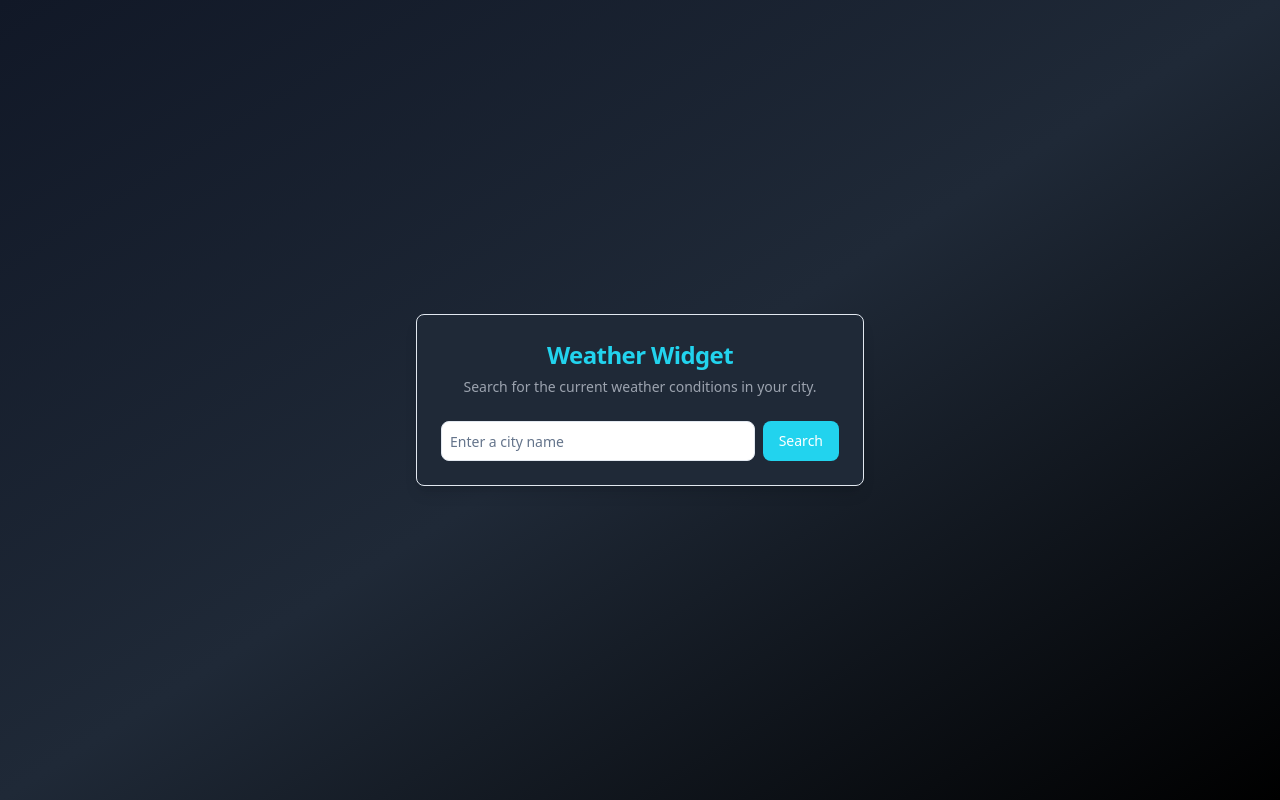
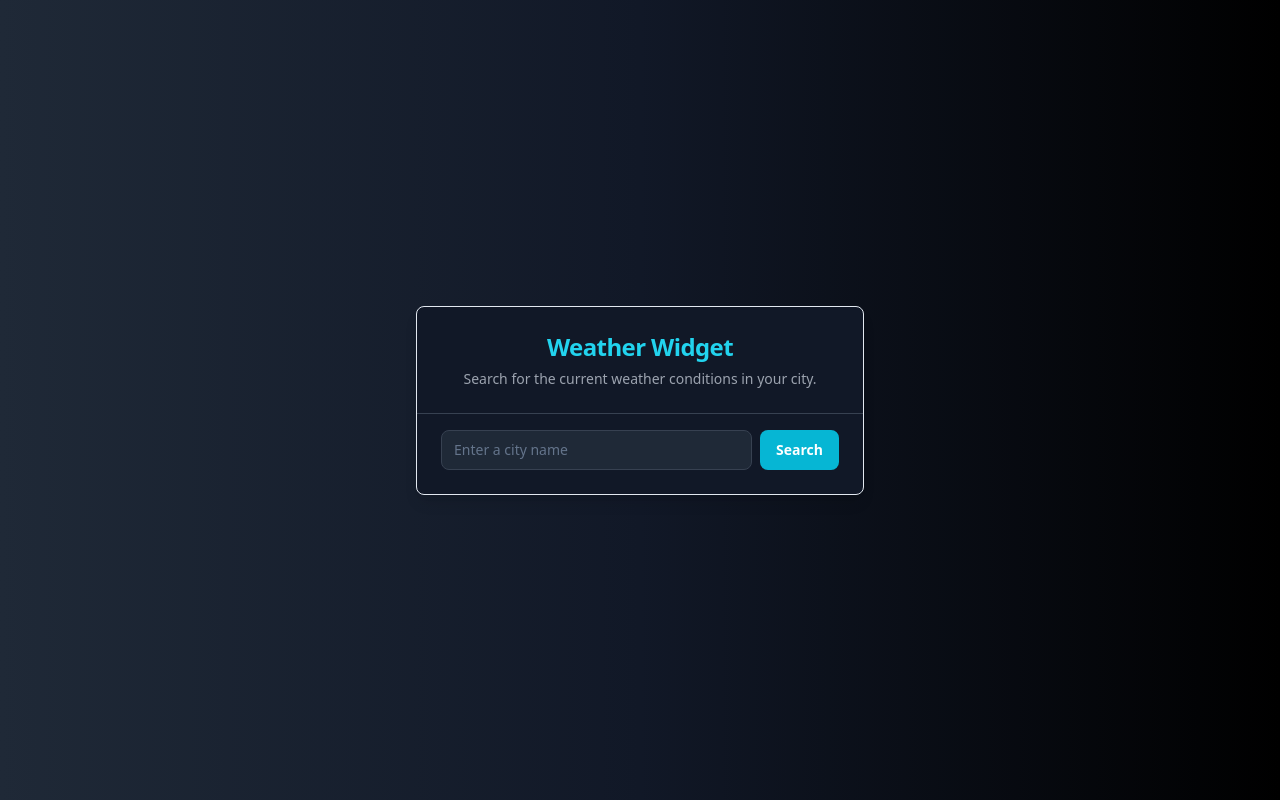
Before and after one commit to umarprogrammer19/NextJs-Weather-Widget, a Next.js app: page / in a window 1280 px wide. Built offline with nearby package versions, Linux system fonts and the light colour scheme.

Commit message:
Project Finalized

```diff
--- a/src/components/weather-widget.tsx
+++ b/src/components/weather-widget.tsx
@@ -101,7 +101,7 @@ export default function WeatherWidget() {
       case "fog":
         return "Be careful, there's fog outside.";
       default:
-                return description;
+        return description; // Default to returning the description as-is
     }
   }
 
@@ -112,12 +112,12 @@ export default function WeatherWidget() {
   }
 
   return (
-        <div className="flex justify-center items-center h-screen bg-gradient-to-br from-gray-900 via-gray-800 to-black">
+    <div className="flex justify-center items-center h-screen bg-gradient-to-r from-gray-800 via-gray-900 to-black">
       {/* Center the card within the screen */}
-            <Card className="w-full max-w-sm sm:max-w-md mx-auto text-center bg-gray-800 text-white shadow-lg rounded-lg">
+      <Card className="w-full max-w-sm sm:max-w-md mx-auto text-center bg-gray-900 text-white shadow-lg rounded-lg">
         {/* Card header with title and description */}
-                <CardHeader>
-                    <CardTitle className="text-2xl text-cyan-400">Weather Widget</CardTitle>
+        <CardHeader className="border-b border-gray-700">
+          <CardTitle className="text-2xl font-bold text-cyan-400">Weather Widget</CardTitle>
           <CardDescription className="text-gray-400">
             Search for the current weather conditions in your city.
           </CardDescription>
@@ -125,18 +125,20 @@ export default function WeatherWidget() {
         {/* Card content including the search form and weather display */}
         <CardContent>
           {/* Form to input and submit the location */}
-                    <form onSubmit={handleSearch} className="flex items-center gap-2">
+          <form onSubmit={handleSearch} className="flex items-center gap-2 mt-4">
             <Input
               type="text"
-                            className="flex-grow p-2 rounded-lg text-black"
+              className="bg-gray-800 text-gray-200 placeholder-gray-500 border border-gray-700 rounded-lg focus:ring-2 focus:ring-cyan-500 focus:outline-none"
               placeholder="Enter a city name"
               value={location}
               disabled={isLoading}
-                            onChange={(e: ChangeEvent<HTMLInputElement>) => setLocation(e.target.value.trim())}
+              onChange={(e: ChangeEvent<HTMLInputElement>) =>
+                setLocation(e.target.value.trim())
+              }
             />
             <Button
               type="submit"
-                            className="bg-cyan-400 hover:bg-cyan-500 text-white px-4 py-2 rounded-lg transition-colors duration-300"
+              className="bg-cyan-500 hover:bg-cyan-600 text-white font-semibold rounded-lg px-4 py-2 transition-all"
               disabled={isLoading}
             >
               {isLoading ? <LoadingSpinner /> : "Search"}
@@ -146,21 +148,21 @@ export default function WeatherWidget() {
           {error && <div className="mt-4 text-red-500">{error}</div>}
           {/* Display weather data if available */}
           {weather && (
-                        <div className="mt-6 grid gap-4">
+            <div className="mt-4 grid gap-2">
               {/* Display temperature message with icon */}
-                            <div className="flex items-center justify-center gap-2 text-lg">
+              <div className="flex items-center gap-2">
                 <ThermometerIcon className="w-6 h-6 text-cyan-400" />
                 {getTemperatureMessage(weather.temperature, weather.unit)}
               </div>
               {/* Display weather description message with icon */}
-                            <div className="flex items-center justify-center gap-2 text-lg">
+              <div className="flex items-center gap-2">
                 <CloudIcon className="w-6 h-6 text-cyan-400" />
-                                {getWeatherMessage(weather.description)}
+                <div>{getWeatherMessage(weather.description)}</div>
               </div>
               {/* Display location message with icon */}
-                            <div className="flex items-center justify-center gap-2 text-lg">
+              <div className="flex items-center gap-2">
                 <MapPinIcon className="w-6 h-6 text-cyan-400" />
-                                {getLocationMessage(weather.location)}
+                <div>{getLocationMessage(weather.location)}</div>
               </div>
             </div>
           )}
```
Lines whose indentation alone changed are shown as unchanged.
